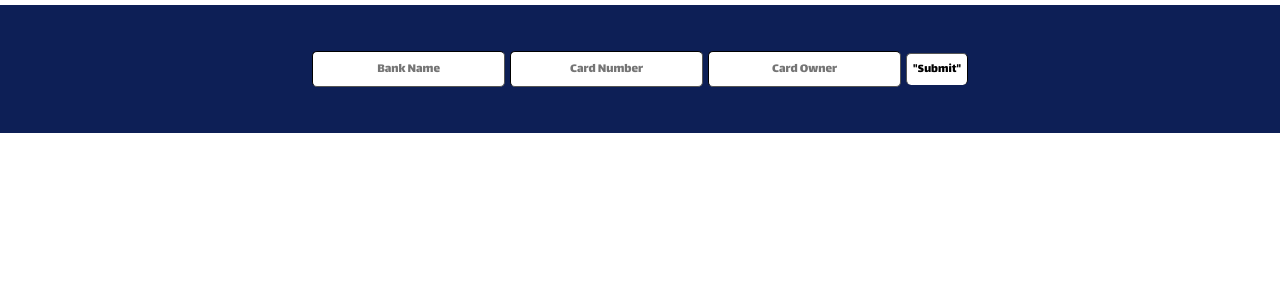
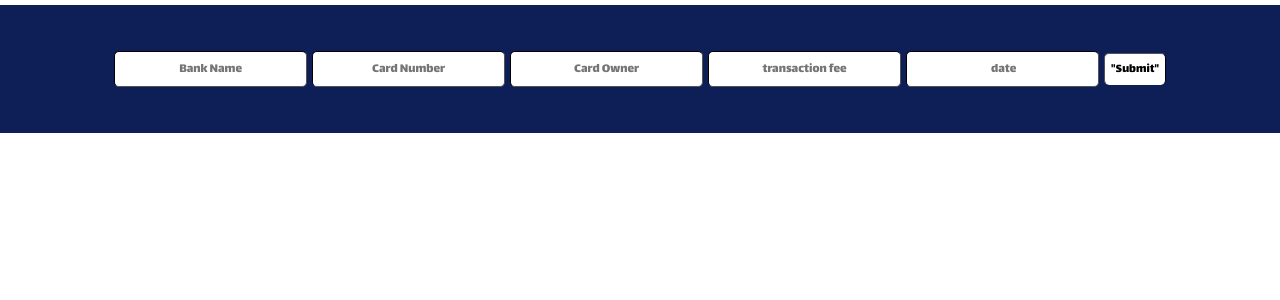
Before and after one commit to armya-z/card-mg, a React (Create React App) app: page /trform in a window 1280 px wide. Shown: the top 300 px of the page. Built offline with nearby package versions, Linux system fonts and the light colour scheme.

Commit message:
update trform: add fields

```diff
--- a/src/components/transactions/trform.jsx
+++ b/src/components/transactions/trform.jsx
@@ -35,6 +35,10 @@ function FormContainer() {
   const [inputCardNumber, setInputCardNumber] =
     useState("");
   const [inputCardOwner, setInputCardOwner] = useState("");
+  const [inputTransaction, setInputTransaction] =
+    useState("");
+  const [inputTransactionDate, setInputTransactionDate] =
+    useState("");
   const [storage, setStorage] = useState([]);
 
   const handlesubmit = (event) => {
@@ -45,12 +49,16 @@ function FormContainer() {
         bankName: inputBankName,
         cardNumber: inputCardNumber,
         owner: inputCardOwner,
+        transaction: inputTransaction,
+        transactionDate: inputTransactionDate,
       },
     ]);
 
     setInputBankName("");
     setInputCardNumber("");
     setInputCardOwner("");
+    setInputTransaction("");
+    setInputTransactionDate("");
   };
 
   useEffect(() => {
@@ -96,6 +104,22 @@ function FormContainer() {
           }
           placeholder="Card Owner"
         />
+        <StyledInput
+          type="text"
+          value={inputTransaction}
+          onChange={(e) =>
+            setInputTransaction(e.target.value)
+          }
+          placeholder="transaction fee"
+        />
+        <StyledInput
+          type="text"
+          value={inputTransactionDate}
+          onChange={(e) =>
+            setInputTransactionDate(e.target.value)
+          }
+          placeholder=" date"
+        />
 
         <StyledButtom onClick={handlesubmit}>
           "Submit"
```
